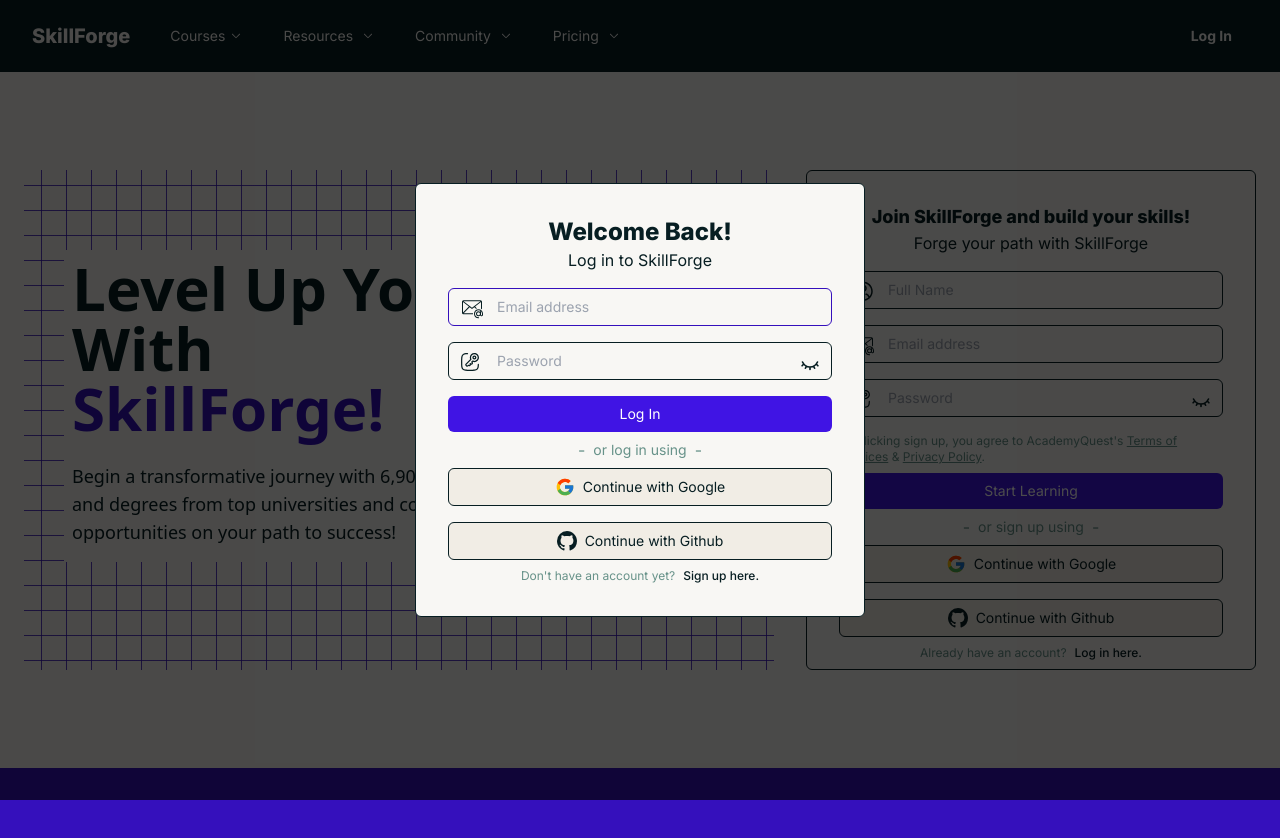
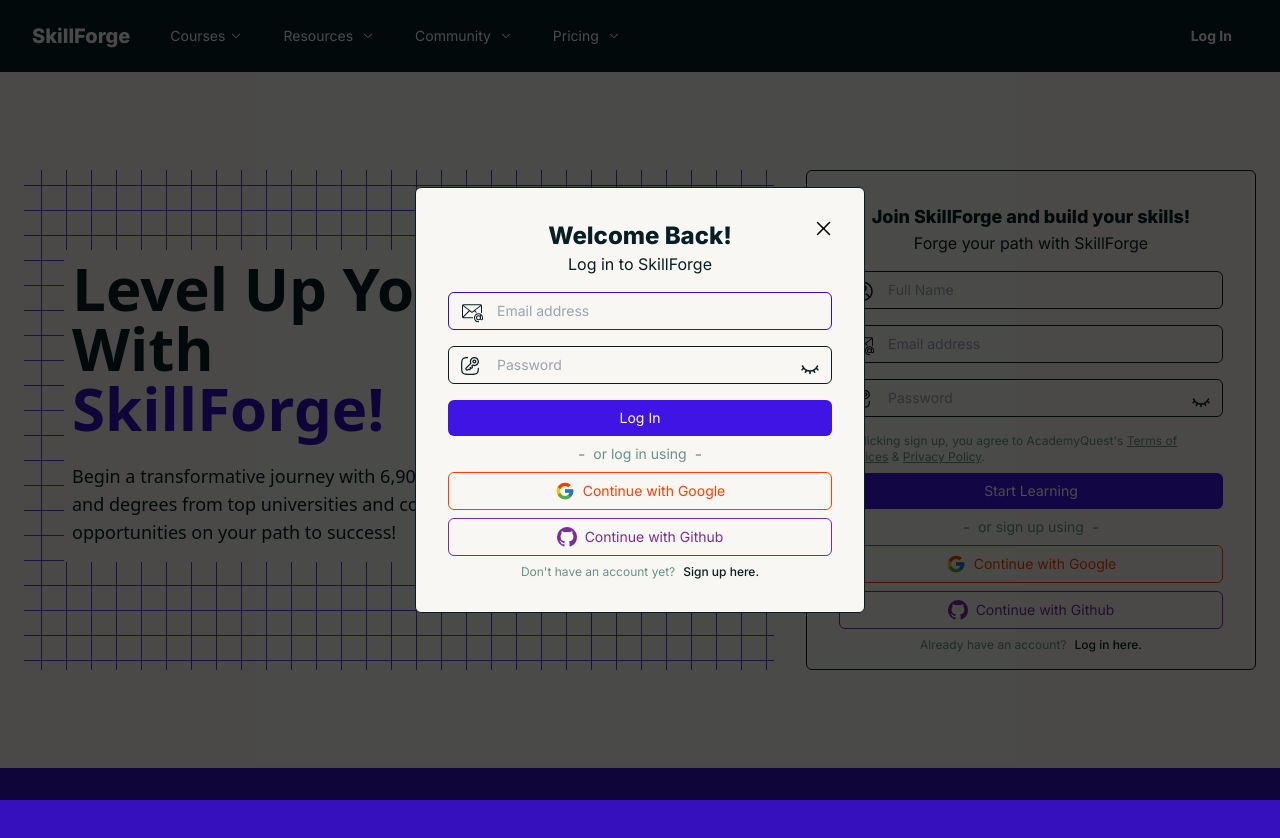
Before and after one commit to MoriiSan/office-lms, a Next.js app: page / in a window 1280 px wide. Both pictures are taken after a click on the button "Log in here.". Shown: the top 838 px of the page. Built offline with nearby package versions, Linux system fonts and the light colour scheme.

Commit message:
[UPDATED] minor changes in UI

```diff
--- a/package.json
+++ b/package.json
@@ -18,6 +18,7 @@
     "mongoose": "^8.3.4",
     "next": "^14.2.3",
     "next-auth": "^4.24.7",
+    "notiflix": "^3.2.7",
     "react": "^18",
     "react-dom": "^18",
     "react-icons": "^5.2.1"
--- a/src/app/api/auth/[...nextauth]/route.ts
+++ b/src/app/api/auth/[...nextauth]/route.ts
@@ -132,8 +132,6 @@
 
       return user;
     },
-    // async createUser({ user, account }: { user: any; account: any }) {
-    // },
   },
 };
 
--- a/src/app/components/Login.tsx
+++ b/src/app/components/Login.tsx
@@ -84,6 +84,10 @@
       {isOpen && (
         <div className="fixed top-0 left-0 w-full h-full flex justify-center items-center bg-black bg-opacity-70 z-50">
           <div className="relative box-border border border-[#071e22] hover:border-[#3510bc] bg-[#F8F7F4] p-8 rounded-md h-auto w-[450px]">
+            <div className="absolute cursor-pointer right-7 top-7 text-black hover:text-red-500"
+            onClick={onClose}>
+              <GoX size={25} />
+            </div>
             <h2 className="flex justify-center text-2xl font-extrabold text-[#071e22]">
               Welcome Back!
             </h2>
@@ -175,7 +179,7 @@
             <div className="gap-4">
               <button
                 data-testid="google-login-button"
-                className="flex items-center justify-center w-full border border-[#071e22] bg-[#f1ede5] hover:bg-[#ffffff] text-sm text-[#071e22] py-2 mb-4 rounded-md hover:border-[#3510bc] hover:text-[#3510bc]"
+                className="flex items-center justify-center w-full border border-[#ff3e00] hover:bg-[#ffffff] text-sm text-[#ff3e00] py-2 mb-2 rounded-md hover:border-[#3510bc] hover:text-[#3510bc]"
                 onClick={async () =>
                   await signIn("google", { callbackUrl: "/dashboard" })
                 }
@@ -186,8 +190,8 @@
                 Continue with Google
               </button>
               <button
-                className="flex items-center justify-center w-full border border-[#071e22] bg-[#f1ede5] hover:bg-[#ffffff] text-sm text-[#071e22] py-2 rounded-md hover:border-[#3510bc] hover:text-[#3510bc]"
-                onClick={async () =>
+              className="flex items-center justify-center w-full border border-[#772e9b] hover:bg-[#ffffff] text-sm text-[#772e9b] py-2 rounded-md hover:border-[#3510bc] hover:text-[#3510bc]"
+              onClick={async () =>
                   await signIn("github", { callbackUrl: "/dashboard" })
                 }
               >
--- a/src/app/components/Signup.tsx
+++ b/src/app/components/Signup.tsx
@@ -87,8 +87,6 @@
 
   const isEmailInvalid = email && !isEmailValid(email);
 
-  const isSubmitDisabled = !(email && password && fullName);
-
   return (
     <>
       <div className="">
@@ -100,6 +98,13 @@
             Forge your path with SkillForge
           </p>
           <form onSubmit={handleSubmit}>
+            <div className="relative mb-4">
+              {error && (
+                <span className="error flex text-white text-sm w-full px-3 py-2 rounded-md bg-[#ee2e31]">
+                  {error}
+                </span>
+              )}
+            </div>
             <div className="relative mb-4">
               <span className="absolute h-6 w-6 top-1/2 translate-y-[-45%] left-3">
                 <UsernameIcon hex={"#071e22"} />
@@ -180,15 +185,11 @@
                 <u className="cursor-pointer">Privacy Policy</u>.
               </span>
             </div>
-            {error && (
-              <span className="message text-red-600 text-sm">{error}</span>
-            )}
             <button
               data-testid="register-button"
               type="submit"
               disabled={isPending ? true : false}
-              className={`w-full bg-[#4014e4] text-sm text-white py-2 rounded-md ${
-                isSubmitDisabled ? "cursor-not-allowed" : "hover:bg-[#3510bc]"
+              className={`w-full bg-[#4014e4] text-sm text-white py-2 rounded-md "cursor-not-allowed hover:bg-[#3510bc]"
               } mt-2`}
             >
               {isPending ? "Enrolling" : "Start Learning"}
@@ -204,7 +205,7 @@
           <div className="gap-4">
             <button
               data-testid="google-login-button"
-              className="flex items-center justify-center w-full border border-[#071e22] bg-[#f1ede5] hover:bg-[#ffffff] text-sm text-[#071e22] py-2 mb-4 rounded-md hover:border-[#3510bc] hover:text-[#3510bc]"
+              className="flex items-center justify-center w-full border border-[#ff3e00] hover:bg-[#ffffff] text-sm text-[#ff3e00] py-2 mb-2 rounded-md hover:border-[#3510bc] hover:text-[#3510bc]"
               onClick={async () =>
                 await signIn("google", { callbackUrl: "/dashboard" })
               }
@@ -215,7 +216,7 @@
               Continue with Google
             </button>
             <button
-              className="flex items-center justify-center w-full border border-[#071e22] bg-[#f1ede5] hover:bg-[#ffffff] text-sm text-[#071e22] py-2 rounded-md hover:border-[#3510bc] hover:text-[#3510bc]"
+              className="flex items-center justify-center w-full border border-[#772e9b] hover:bg-[#ffffff] text-sm text-[#772e9b] py-2 rounded-md hover:border-[#3510bc] hover:text-[#3510bc]"
               onClick={async () =>
                 await signIn("github", { callbackUrl: "/dashboard" })
               }
```
Also changed, not shown: 1 other file (tests, documents, lock files or other folders).
